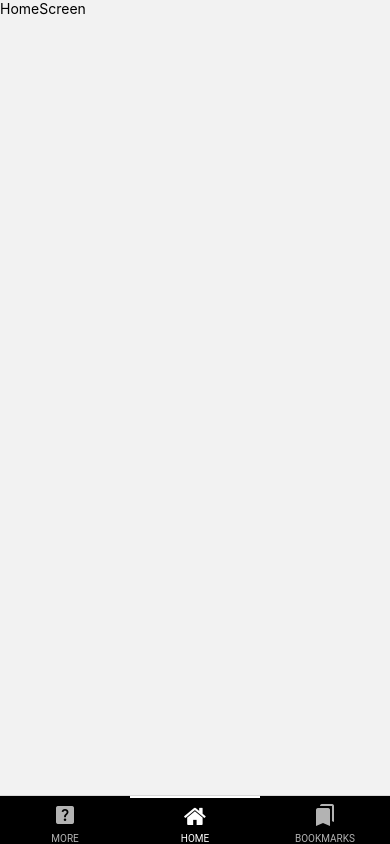
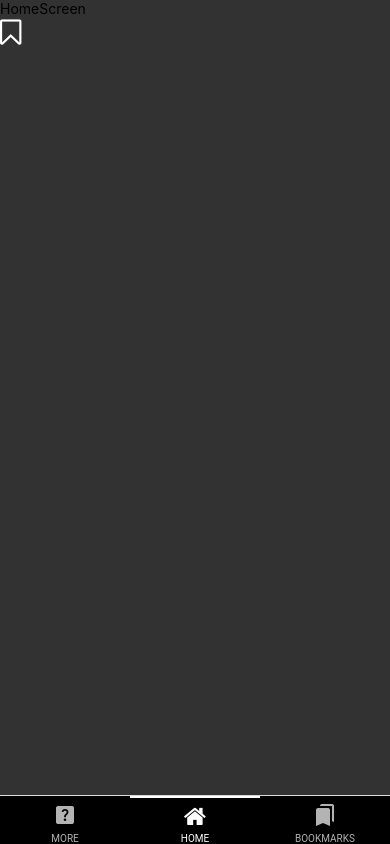
Before and after one commit to OrganizedIsolatedInsect/Field-Point, a React Native app: screen /HomeScreen in a window 390 px wide. Built offline with nearby package versions, Linux system fonts and the light colour scheme.

Commit message:
News Commit

```diff
--- a/src/Screens/Home/HomeScreen.js
+++ b/src/Screens/Home/HomeScreen.js
@@ -34,8 +34,11 @@ const HomeScreen = ({ navigation }) => {
 
   //for testing purposes
   return (
-    <View>
+    <View style={styles.bookmarkScreenFormatting}>
       <Text>HomeScreen</Text>
+      <View>
+        <BookmarkIcon legislation={legislation} docid={docid} marked={marked} />
+      </View>
     </View>
   );
 };
```
